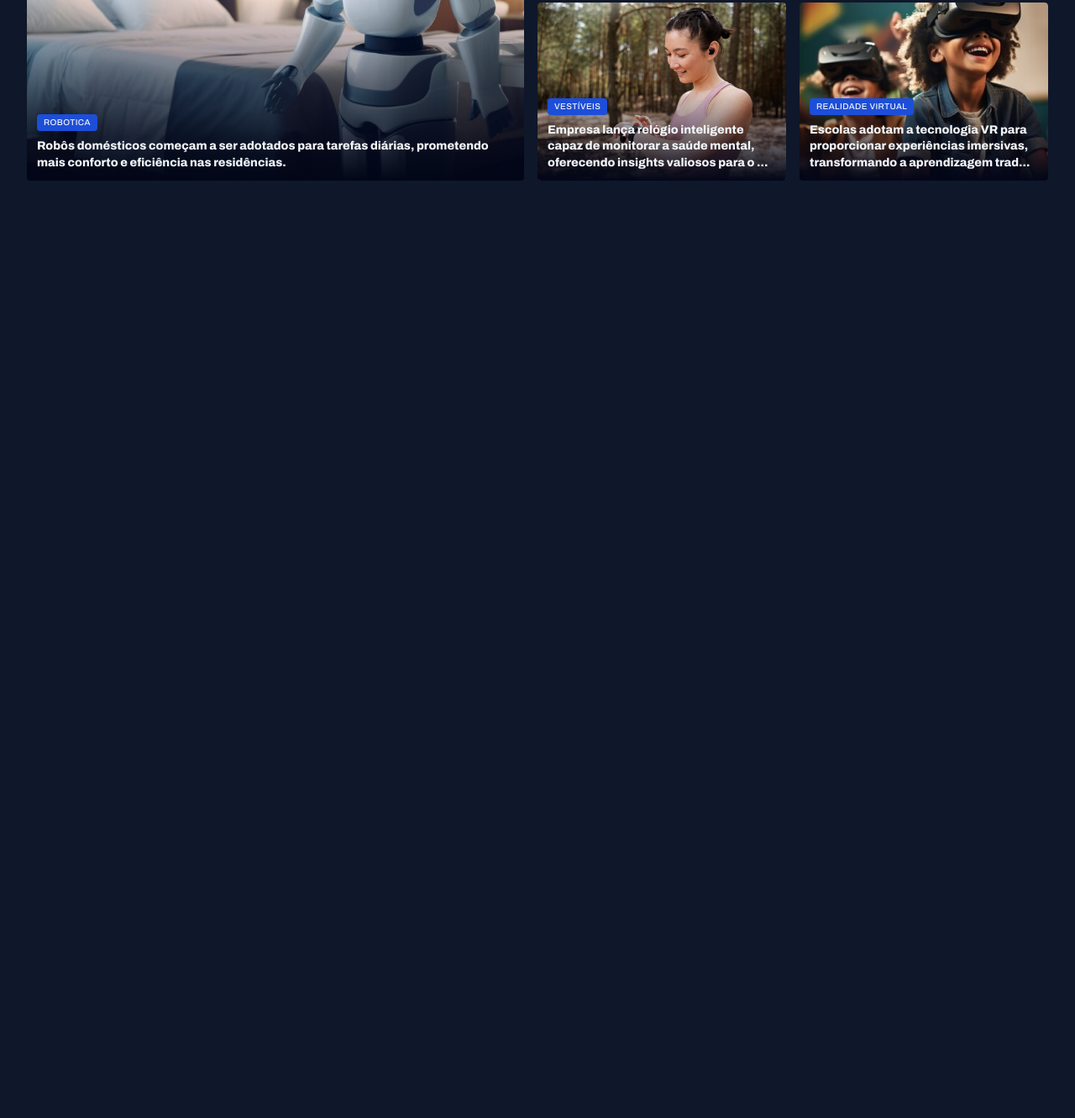
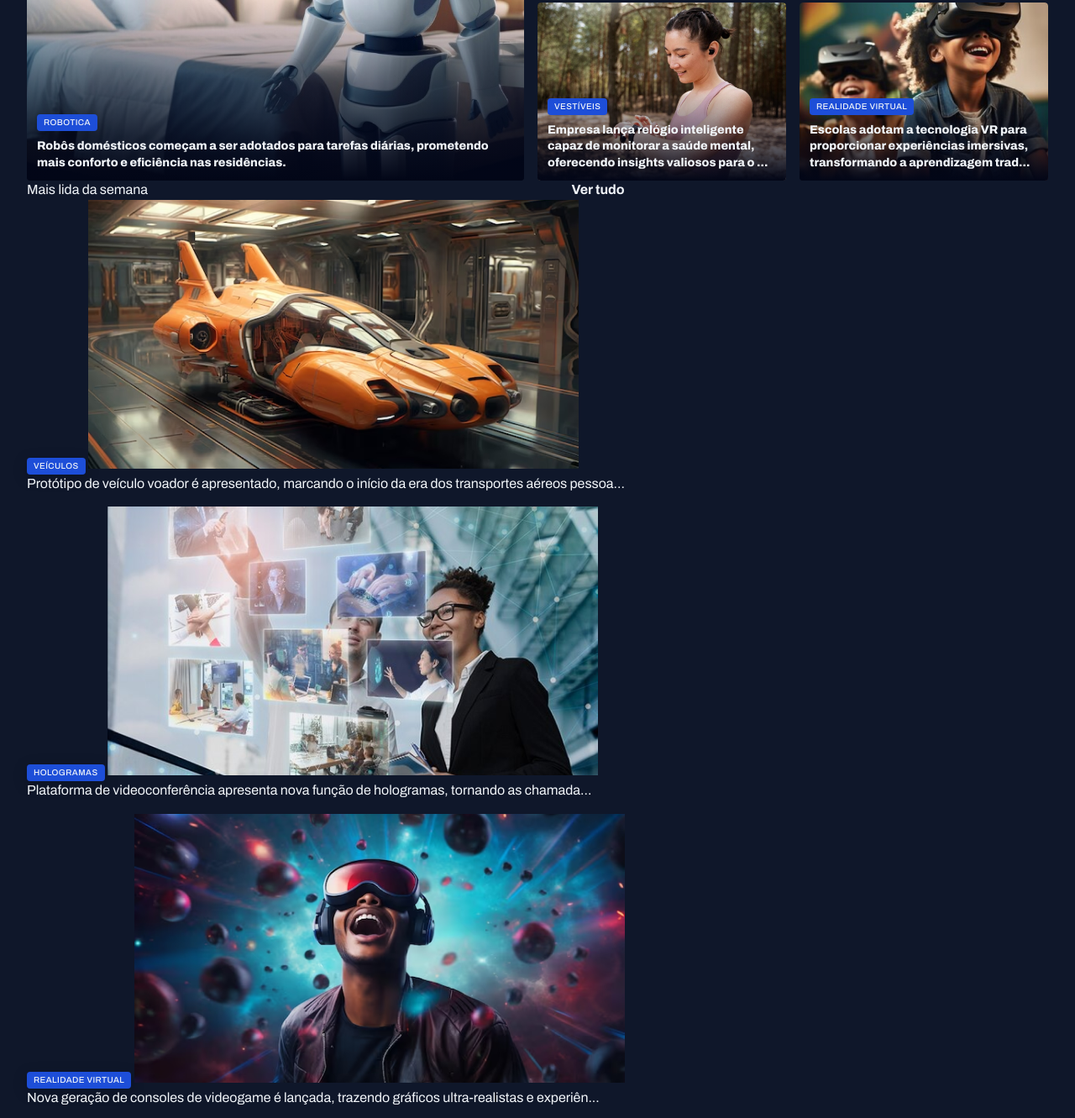
Before and after one commit to trevvos/curse-html, a plain HTML site: page portal-noticias/index.html in a window 1280 px wide. Shown: the part 389-1720 px from the top of the page at 84% size. Before the commit the page ends 800 px from the top, so only its background shows below. Drawn offline with Linux system fonts and the light colour scheme.

Commit message:
struraing the session

```diff
--- a/portal-noticias/index.html
+++ b/portal-noticias/index.html
@@ -105,6 +105,54 @@
           </figure>
         </div>
       </section>
+
+      <section id="weekly">
+        <header class="grid grid-flow-col">
+          <h3>Mais lida da semana</h3>
+          <a href="#" class="grid grid-flow-col">
+            <strong>Ver tudo</strong>
+            <span></span>
+          </a>
+        </header>
+
+        <div class="grid gap-16">
+          <figure>
+            <span class="content-tag">veículos</span>
+            <img src="assets/images/Image 06.png" alt="" />
+            <p>
+              Protótipo de veículo voador é apresentado, marcando o início da
+              era dos transportes aéreos pessoa...
+            </p>
+          </figure>
+
+          <figure>
+            <span class="content-tag">hologramas</span>
+            <img src="assets/images/Image 07.png" alt="" />
+            <p>
+              Plataforma de videoconferência apresenta nova função de
+              hologramas, tornando as chamada...
+            </p>
+          </figure>
+
+          <figure>
+            <span class="content-tag">realidade virtual</span>
+            <img src="assets/images/Image 08.png" alt="" />
+            <p>
+              Nova geração de consoles de videogame é lançada, trazendo gráficos
+              ultra-realistas e experiên...
+            </p>
+          </figure>
+
+          <figure>
+            <span class="content-tag">internet</span>
+            <img src="assets/images/Image 09.png" alt="" />
+            <p>
+              Projeto busca oferecer internet de alta velocidade em áreas
+              remotas através de satélites.
+            </p>
+          </figure>
+        </div>
+      </section>
     </main>
   </body>
 </html>
```
